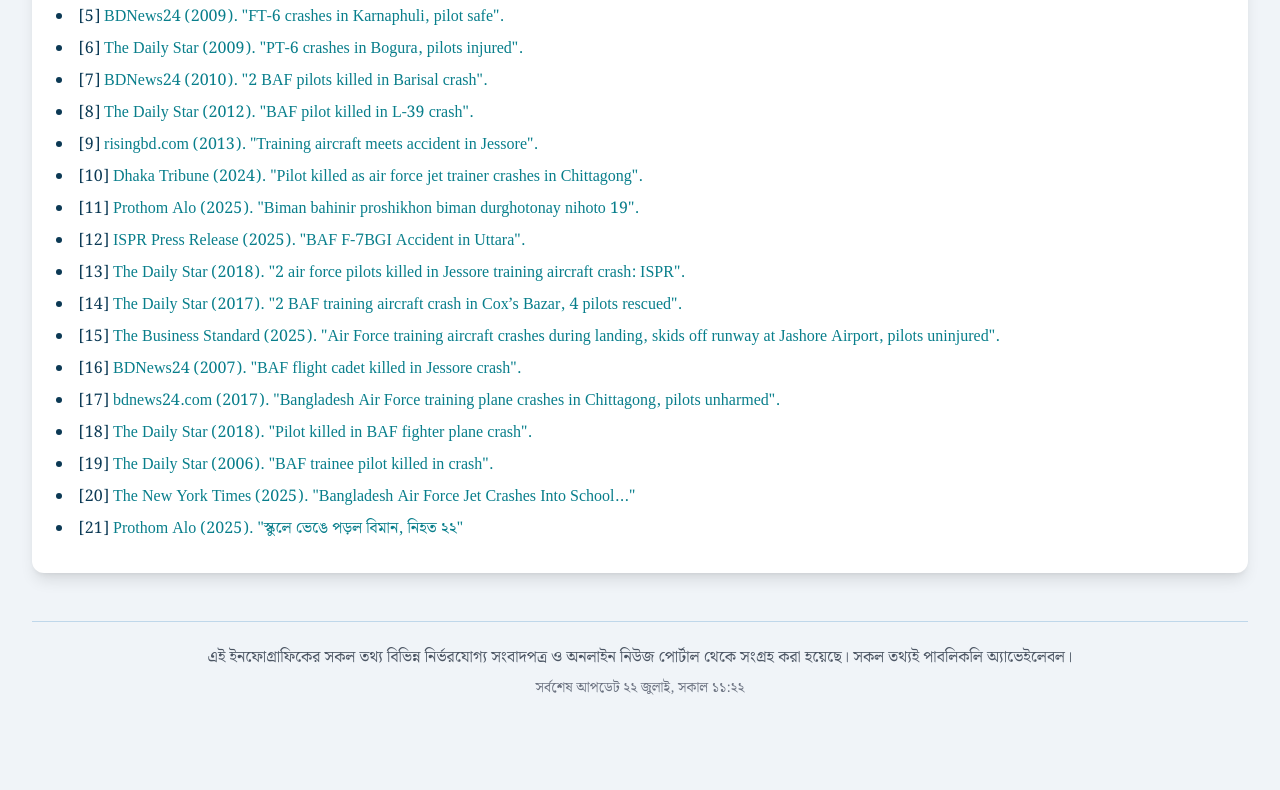
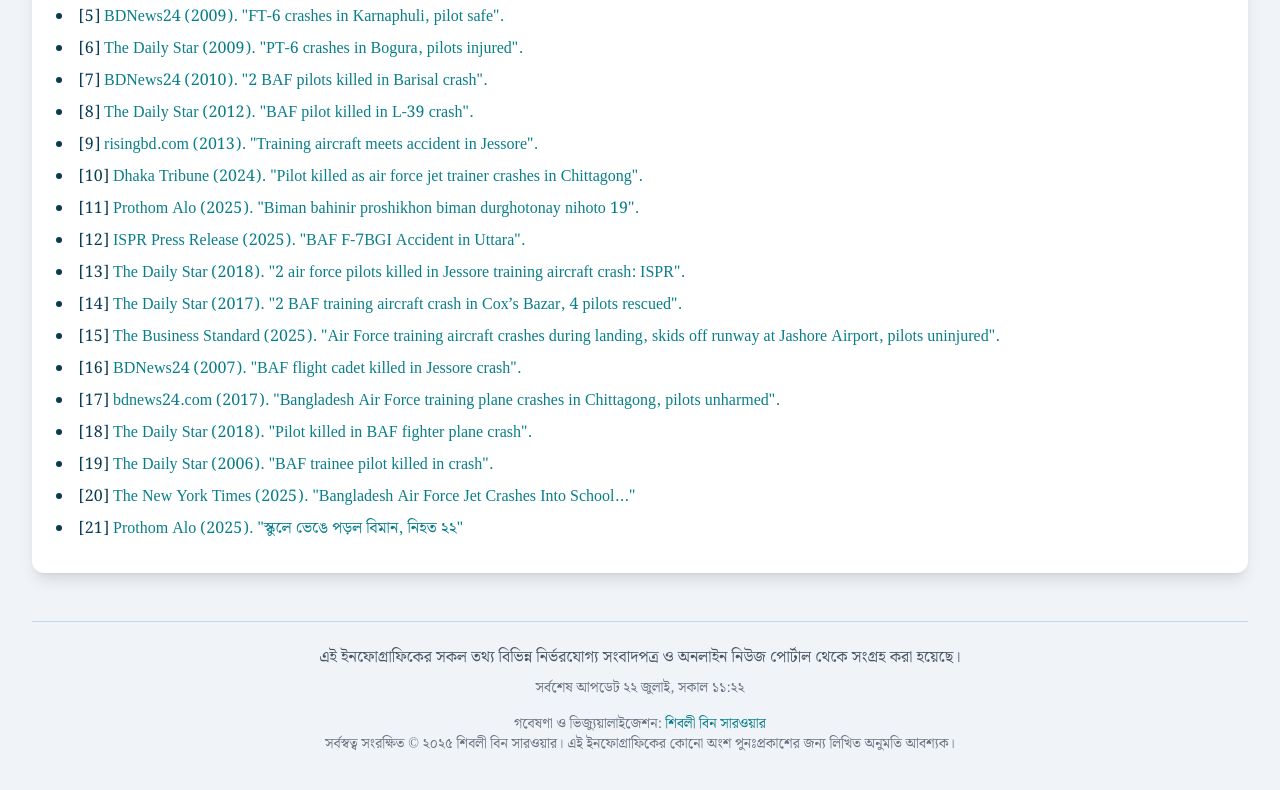
Before and after one commit to shiblybsarwar/Airforce-Aircraft-Crashes-Analysis, a website: page index.html in a window 1280 px wide. Shown: the part 9312-10102 px from the top of the page. Before the commit the page ends 10066 px from the top, so only its background shows below. Drawn offline with nearby package versions, Linux system fonts and the light colour scheme.

Commit message:
Update 2 index.html

```diff
--- a/index.html
+++ b/index.html
@@ -878,15 +878,14 @@
         </ul>
       </section>
 
-      <footer class="text-center mt-12 py-6 border-t border-[#BFD7EA]">
-        <p class="text-gray-600">
-          এই ইনফোগ্রাফিকের সকল তথ্য বিভিন্ন নির্ভরযোগ্য সংবাদপত্র ও অনলাইন নিউজ
-          পোর্টাল থেকে সংগ্রহ করা হয়েছে। সকল তথ্যই পাবলিকলি অ্যাভেইলেবল।
-        </p>
-        <p class="text-sm text-gray-500 mt-2">
-          সর্বশেষ আপডেট ২২ জুলাই, সকাল ১১:২২
-        </p>
-      </footer>
+        <footer class="text-center mt-12 py-6 border-t border-[#BFD7EA]">
+            <p class="text-gray-600">এই ইনফোগ্রাফিকের সকল তথ্য বিভিন্ন নির্ভরযোগ্য সংবাদপত্র ও অনলাইন নিউজ পোর্টাল থেকে সংগ্রহ করা হয়েছে।</p>
+            <p class="text-sm text-gray-500 mt-2">সর্বশেষ আপডেট ২২ জুলাই, সকাল ১১:২২</p>
+            <div class="mt-4 text-sm text-gray-500">
+                <p>গবেষণা ও ভিজ্যুয়ালাইজেশন: <a href="https://www.facebook.com/shibly2525" target="_blank" class="text-[#087E8B] hover:underline">শিবলী বিন সারওয়ার</a></p>
+                <p>সর্বস্বত্ব সংরক্ষিত © ২০২৫ শিবলী বিন সারওয়ার। এই ইনফোগ্রাফিকের কোনো অংশ পুনঃপ্রকাশের জন্য লিখিত অনুমতি আবশ্যক।</p>
+            </div>
+        </footer>
     </div>
 
     <script>
```
